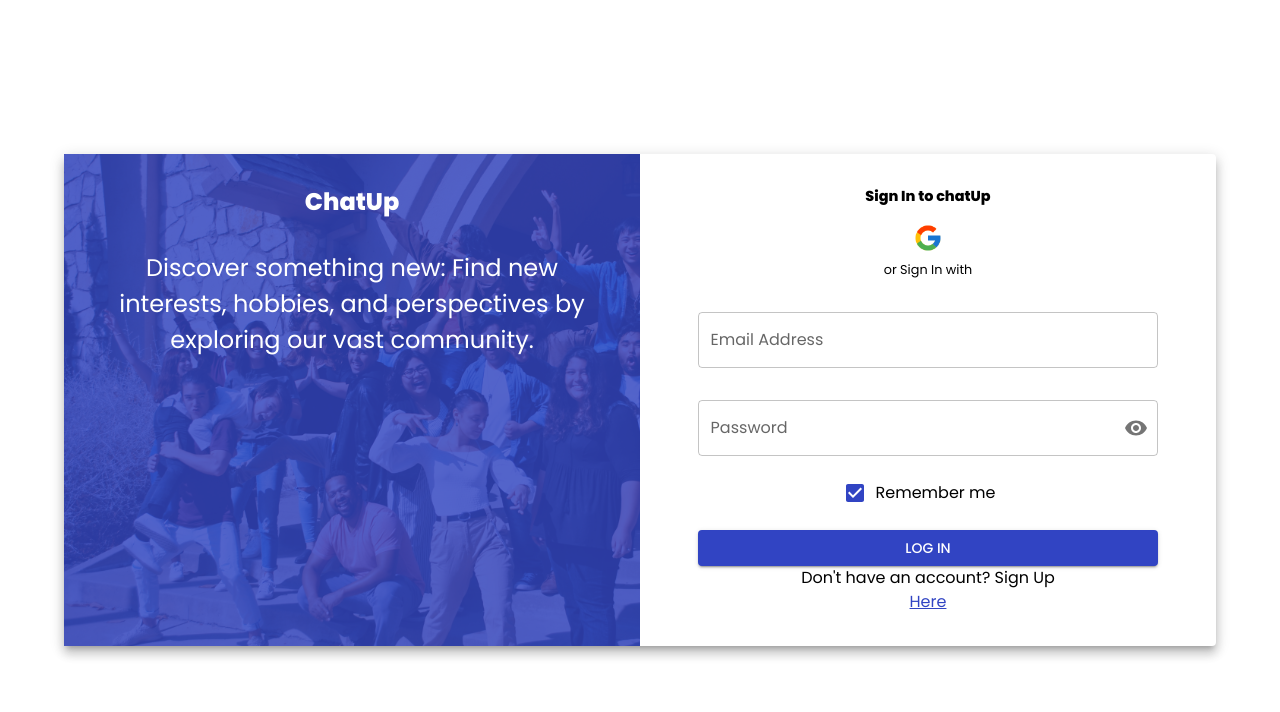
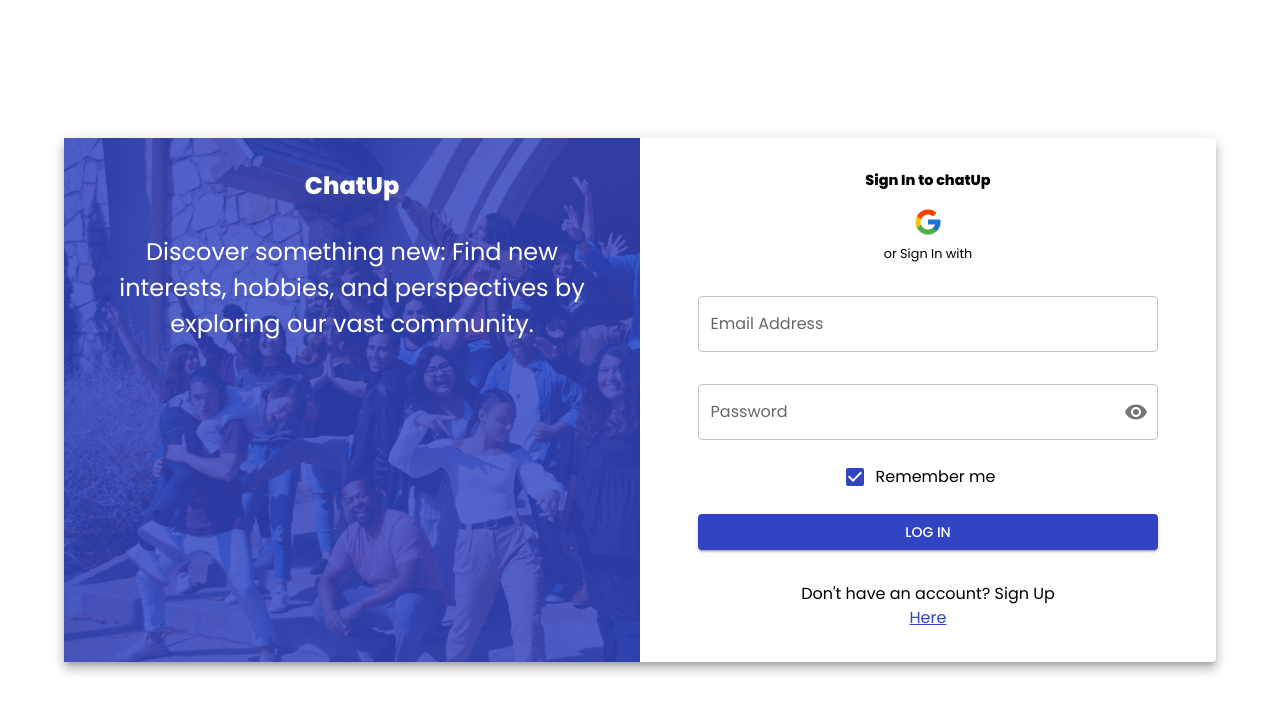
Before and after one commit to AboladeOluwaseun/Social-media-app, a React (Vite) app: page /login in a window 1280 px wide. Shown: the top 712 px of the page. Built offline with nearby package versions, Linux system fonts and the light colour scheme; the HTML template or start-up script is replaced by a standard one.

Commit message:
mui paper properl placed

```diff
--- a/src/Components/Authentication/AuthForm.tsx
+++ b/src/Components/Authentication/AuthForm.tsx
@@ -131,7 +131,7 @@ const AuthForm = (props: Props) => {
           {signedUp ? "Log in" : "Sign up"}
         </Button>
 
-        <Typography>
+        <Typography sx={{marginTop: '2rem'}}>
           Don't have an account? Sign Up{" "}
           <Typography
             onClick={() => {
```
Also changed, not shown: src/Components/Authentication/AuthComponent.tsx (+4 -6 lines).
